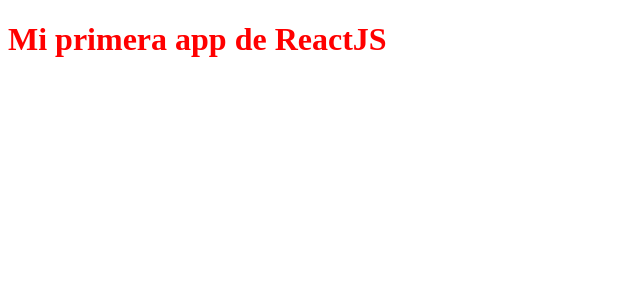
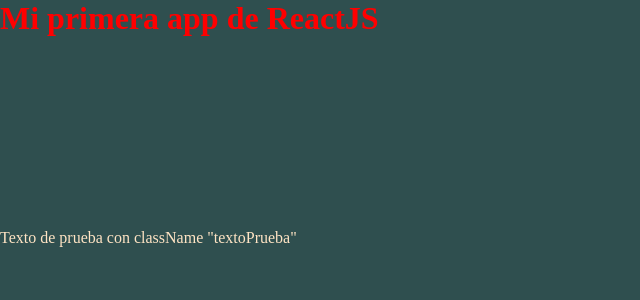
Before and after one commit to Franco-F/desafiosNodeJS, a React (Create React App) app: page / in a window 1280 px wide. Shown: the top 300 px of the page, without its empty margins (0-640 px from the left). Built offline with nearby package versions, Linux system fonts and the light colour scheme.

Commit message:
segundo commit

```diff
--- a/src/App.js
+++ b/src/App.js
@@ -1,6 +1,9 @@
 function App() {
   return (
-    <h1 className="titulo">Mi primera app de ReactJS</h1>
+    <div>
+      <h1 className="titulo">Mi primera app de ReactJS</h1>
+      <p className="textoPrueba">Texto de prueba con className "textoPrueba"</p>
+    </div>
   );
 }
 
--- a/src/style/styles.css
+++ b/src/style/styles.css
@@ -1,3 +1,15 @@
+*{
+    margin: 0;
+    padding: 0;
+    background-color: darkslategray;
+}
+
+
 .titulo{
     color: red;
 }
+
+.textoPrueba{
+    color: bisque;
+    margin-top: 15%;
+}
```
